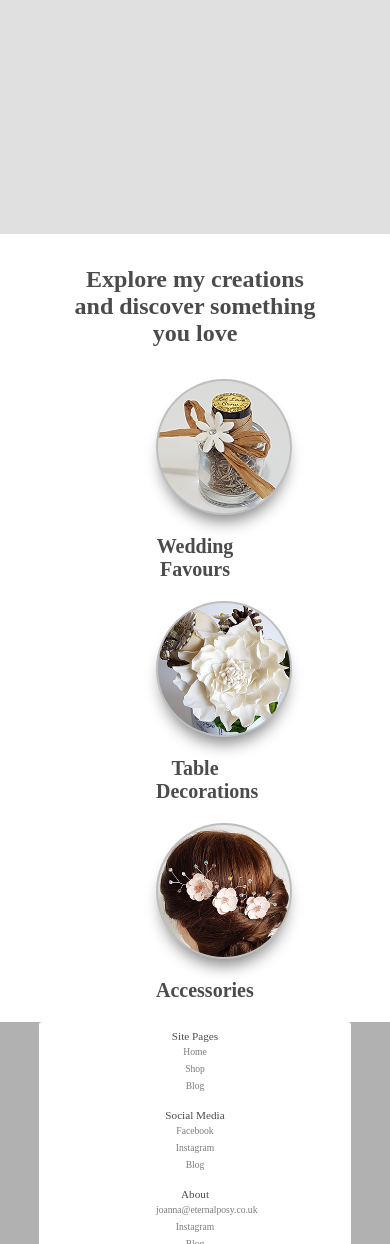
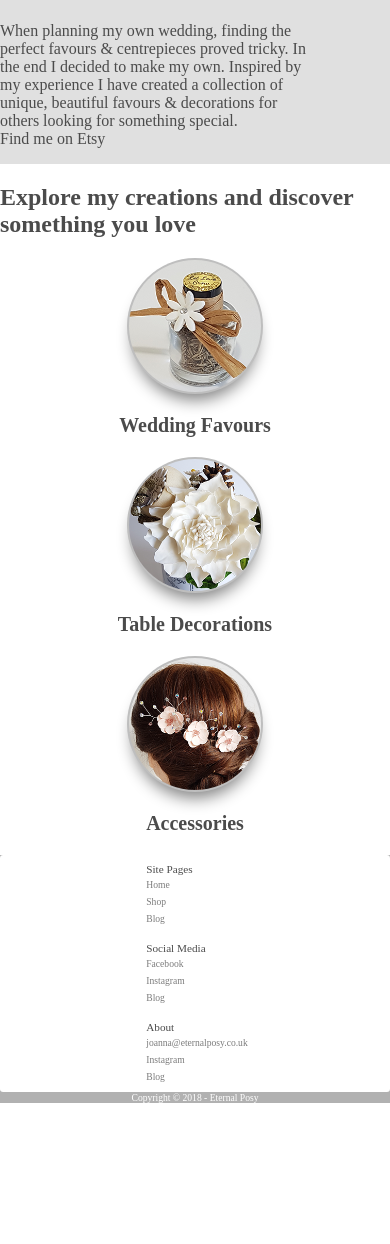
Before and after one commit to MajinV/majinv.github.io, a plain HTML site: page index.html in a window 390 px wide. Shown: the part 756-2000 px from the top of the page. After the commit the page ends 1859 px from the top, so only its background shows below. Drawn offline with Linux system fonts and the light colour scheme; a web font is replaced by a local one.

Commit message:
mobile css and front page content

```diff
--- a/index.html
+++ b/index.html
@@ -41,93 +41,108 @@
     </header>
     <main>
         <section id="headline-container">
-            <div class="headline-container__spotlight">
-                <img src="images/spotlight.png">
-            </div>
             <div class="headline-container__tagline">
                 <h1>Make your special day eternal with keepsakes that will last forever</h1>
                 <p>I create beautiful handmade wedding decorations that are designed to impress but also to provide you with
                     a lasting memento for your wonderful day</p>
             </div>
+            <div class="headline-container__spotlight">
+                <img src="images/spotlight.png">
+            </div>
         </section>
         <section id="etsy-container">
+            <div class="etsy">
+                <div class="etsy__logo">
+                    <img src="" alt=""/>
+                </div>
+                <div class="etsy__shop-desc">
+                    <span>
+                        When planning my own wedding, finding the perfect favours & centrepieces proved tricky. In the end I decided to make my own.
+                    </span>
+                    <span>
+                        Inspired by my experience I have created a collection of unique, beautiful favours & decorations for others looking for something
+                        special.
+                    </span>
+                </div>
+                <div class="etsy__shop-button">Find me on Etsy</div>
+            </div>
 
         </section>
-        <section id="products-container">
-            <h1 class="section-title">Explore my creations and discover something you love</h1>
-            <ul class="products__list">
-                <li class="product">
-                    <div class="product__info-shape">
-                        <img src="images/favor-icon.png">
+        <section id=" products-container ">
+            <h1 class="section-title ">Explore my creations and discover something you love</h1>
+            <ul class="products__list ">
+                <li class="product ">
+                    <div class="product__info-shape ">
+                        <img src="images/favor-icon.png ">
                     </div>
-                    <p class="product__info-description">Wedding Favours</p>
+                    <p class="product__info-description ">Wedding Favours</p>
                 </li>
-                <li class="product">
-                    <div class="product__info-shape">
-                        <img src="images/centre-icon.png">
+                <li class="product ">
+                    <div class="product__info-shape ">
+                        <img src="images/centre-icon.png ">
                     </div>
-                    <p class="product__info-description">Table Decorations</p>
+                    <p class="product__info-description ">Table Decorations</p>
                 </li>
-                <li class="product">
-                    <div class="product__info-shape">
-                        <img src="images/acc-icon.png">
+                <li class="product ">
+                    <div class="product__info-shape ">
+                        <img src="images/acc-icon.png ">
                     </div>
-                    <p class="product__info-description">Accessories</p>
+                    <p class="product__info-description ">Accessories</p>
                 </li>
             </ul>
         </section>
     </main>
     <footer>
-        <section id="footer-container">
-            <div class="main-footer__info">
-                <ul class="main-footer__info-columns">
-                    <li class="main-footer__info-column">
-                        <div class="main-footer__info-column__title">Site Pages</div>
-                        <ul class="main-footer__info-column__links">
+        <section id="footer-container ">
+            <div class="main-footer__info ">
+                <ul class="main-footer__info-columns ">
+                    <li class="main-footer__info-column ">
+                        <div class="main-footer__info-column__title ">Site Pages</div>
+                        <ul class="main-footer__info-column__links ">
 
-                            <li class="info-column__link">
-                                <a href="#">Home</a>
+                            <li class="info-column__link ">
+                                <a href="# ">Home</a>
                             </li>
-                            <li class="info-column__link">
-                                <a href="#">Shop</a>
+                            <li class="info-column__link ">
+                                <a href="# ">Shop</a>
                             </li>
-                            <li class="info-column__link">
-                                <a href="#">Blog</a>
+                            <li class="info-column__link ">
+                                <a href="# ">Blog</a>
                             </li>
                         </ul>
                     </li>
-                    <li class="main-footer__info-column">
-                        <div class="main-footer__info-column__title">Social Media</div>
-                        <ul class="main-footer__info-column__links">
-                            <li class="info-column__link">
-                                <a href="#">Facebook</a>
+                    <li class="main-footer__info-column ">
+                        <div class="main-footer__info-column__title ">Social Media</div>
+                        <ul class="main-footer__info-column__links ">
+                            <li class="info-column__link ">
+                                <a href="# ">Facebook</a>
                             </li>
-                            <li class="info-column__link">
-                                <a href="#">Instagram</a>
+                            <li class="info-column__link ">
+                                <a href="# ">Instagram</a>
                             </li>
-                            <li class="info-column__link">
-                                <a href="#">Blog</a>
+                            <li class="info-column__link ">
+                                <a href="# ">Blog</a>
                             </li>
                         </ul>
                     </li>
-                    <li class="main-footer__info-column">
-                        <div class="main-footer__info-column__title">About</div>
-                        <ul class="main-footer__info-column__links">
-                            <li class="info-column__link">
-                                <a href="mailto:joanna@eternalposy.co.uk">joanna@eternalposy.co.uk</a>
+                    <li class="main-footer__info-column ">
+                        <div class="main-footer__info-column__title ">About</div>
+                        <ul class="main-footer__info-column__links ">
+                            <li class="info-column__link ">
+                                <a href="mailto:joanna@eternalposy.co.uk ">joanna@eternalposy.co.uk</a>
                             </li>
-                            <li class="info-column__link">
-                                <a href="#">Instagram</a>
+                            <li class="info-column__link ">
+                                <a href="# ">Instagram</a>
                             </li>
-                            <li class="info-column__link">
-                                <a href="#">Blog</a>
+                            <li class="info-column__link ">
+                                <a href="# ">Blog</a>
                             </li>
                         </ul>
                     </li>
                 </ul>
             </div>
-            <div class="footer__copyright">
-                <div class="footer__copyright-info">Copyright &copy; 2018 - Eternal Posy</div>
+            <div class="footer__copyright ">
+                <div class="footer__copyright-info ">Copyright &copy; 2018 - Eternal Posy</div>
             </div>
         </section>
     </footer>
--- a/main.css
+++ b/main.css
@@ -17,10 +17,31 @@
 }
 
 #etsy-container {
-  height: 300px;
   width: 100%;
   background-color: #e0e0e0;
+  padding: 1rem 0;
 }
+
+.etsy {
+  width:80%;
+}
+
+.etsy__logo {
+
+}
+
+.etsy__shop-desc {
+  width: 100%;
+}
+
+.etsy__shop-desc span {
+  width: 100%;
+}
+
+.etsy__shop-button {
+
+}
+
 
 #products-container {
   /* height: 300px; */
@@ -32,7 +53,10 @@
 }
 
 #products-container .section-title {
-  margin: 32px;
+  width:100%;
+  padding: 2rem;
+  margin:auto;
+  text-align: center;
 }
 
 .products__list {
@@ -42,11 +66,18 @@
   text-align: center;
 }
 
+/* .products__list ul {
+  -webkit-margin-start: 0;
+  -webkit-margin-after:0;
+  -webkit-padding-start: 0px;
+} */
+
 .product {
-  width: 25%;
-  vertical-align: top;
+  width: 16rem;
+  vertical-align: middle;
   text-align: center;
   margin:auto;
+  padding: 0 0.5rem;
 }
 
 .product__info-shape {
@@ -55,6 +86,7 @@
   background-color: rgb(190, 190, 190);
   border-radius: 50%;
   padding: 2px;
+  margin:auto;
   text-align: center;
   box-shadow: 0 12px 16px -6px rgba(0, 0, 0, 0.49);
 }
@@ -71,7 +103,6 @@
   font-weight: bold;
   font-size: 20px;
 }
-
 
 
 @media (min-width: 40rem) {
--- a/shared.css
+++ b/shared.css
@@ -21,6 +21,7 @@ body {
 header {
   /* height: 12rem; */
   width: 100%;
+
 }
 
 #main-header {
@@ -37,6 +38,7 @@ header {
   color: rgb(255, 255, 255);
   filter: grayscale(20%);
   z-index: 1;
+  padding: 2rem 0;
 }
 
 .nav {
@@ -53,6 +55,7 @@ header {
   font-size: 1.8rem;
   padding: 0 2rem;
   filter: none;
+  margin:0.5rem 0;
 }
 
 .nav__header a {
@@ -74,6 +77,7 @@ header {
   vertical-align: middle;
   filter: none;
   text-align: center;
+  padding-bottom: 1rem;
 }
 
 .nav__link {
@@ -103,6 +107,7 @@ header {
   /* float: right; */
   filter: none;
   margin:auto;
+  padding-bottom: 1rem;
 }
 
 .main-header__brand img {
@@ -163,8 +168,8 @@ footer {
 #footer-container {
   width: 80%;
   height: 100%;
-  margin: auto;
-  margin-top: 1rem;
+  margin: 0 auto;
+  padding-top:1rem;
   text-align: center;
   vertical-align: middle;
 }
@@ -176,7 +181,7 @@ footer {
   background-color: white;
   vertical-align: middle;
   border-radius: 0.2rem;
-  margin: 1rem auto;
+  margin: auto;
 }
 
 .main-footer__info ul {
@@ -240,6 +245,7 @@ footer {
     /* float: right; */
     display: inline-block;
     width: 65%;
+    padding-right:1rem;
   }
 
   .headline-container__tagline > h1 {
@@ -247,13 +253,13 @@ footer {
     font-size: 1.2rem;
     /* padding: 16px 0; */
 
-    text-align: right;
+    text-align: left;
   }
 
   .headline-container__tagline > p {
     /* position: relative; */
     font-size: 1rem;
-    text-align: right;
+    text-align: left;
     margin: 0;
   }
 
@@ -280,7 +286,7 @@ footer {
     text-align: left;
     display: inline-block;
   }
-}
+
 
 .footer__copyright {
   margin: 0;
@@ -301,3 +307,20 @@ footer {
   /* position: static; */
   /* bottom: 1rem; */
 }
+
+}
+
+.footer__copyright {
+  margin: 0;
+  width:100%;
+  /* height: 1rem; */
+  vertical-align: middle;
+  margin:auto;
+}
+
+.footer__copyright-info {
+  color: white;
+  text-align: center;
+  vertical-align: middle;
+  font-size: 0.6rem;
+}
```
